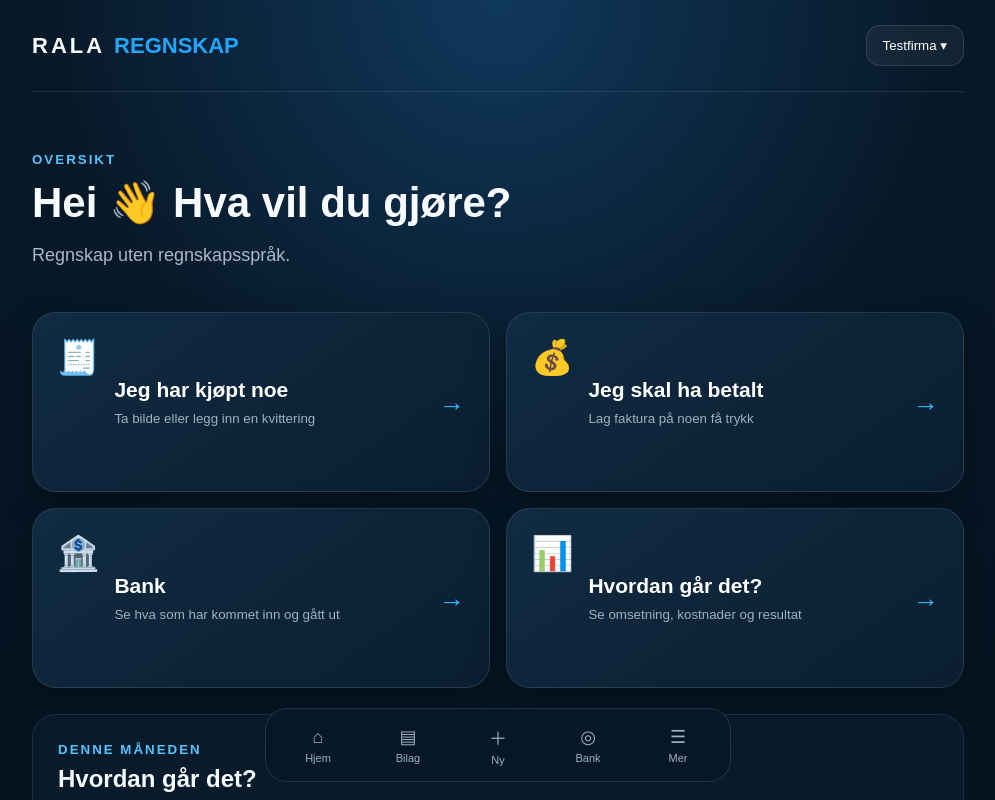
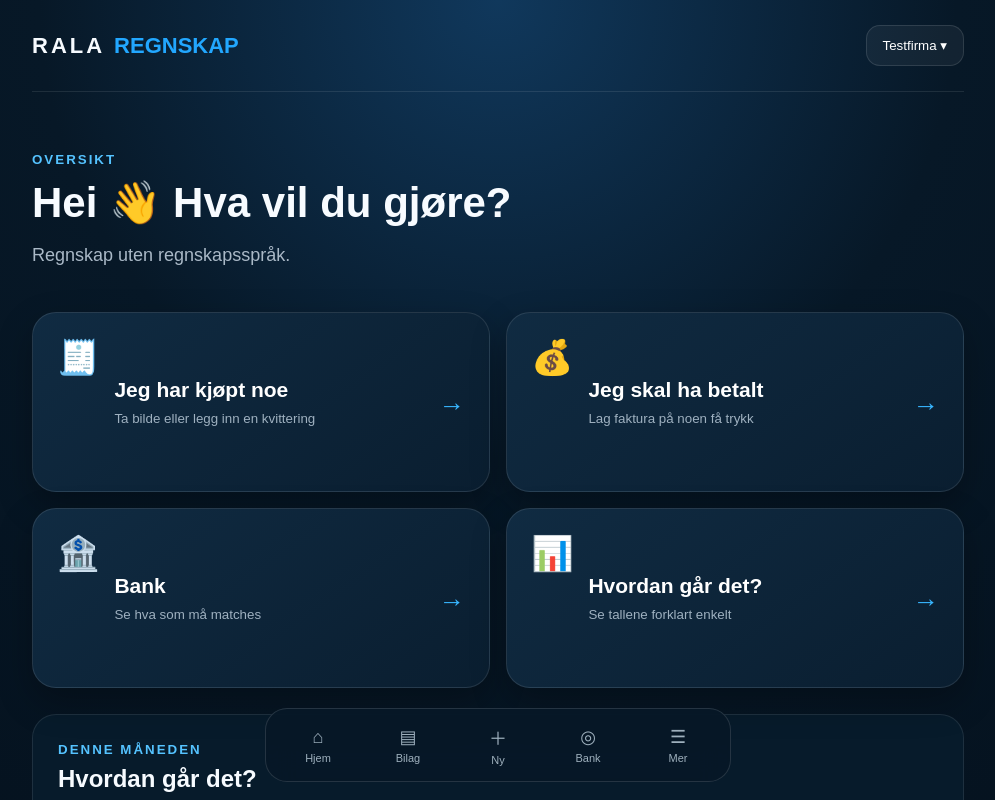
Before and after one commit to arneulrik-dev/RALA-REGNSKAP, a Next.js app: page / in a window 1280 px wide. Shown: the top 800 px of the page, without its empty margins (142-1137 px from the left). Built offline with nearby package versions, Linux system fonts and the light colour scheme.

Commit message:
Build interactive accounting workflows

```diff
--- a/app/page.js
+++ b/app/page.js
@@ -1,19 +1,21 @@
 "use client";
-import {useState} from "react";
-const cards=[
-["🧾","Jeg har kjøpt noe","Ta bilde eller legg inn en kvittering"],
-["💰","Jeg skal ha betalt","Lag faktura på noen få trykk"],
-["🏦","Bank","Se hva som har kommet inn og gått ut"],
-["📊","Hvordan går det?","Se omsetning, kostnader og resultat"]
-];
+import {useMemo,useState} from "react";
+const money=n=>new Intl.NumberFormat("nb-NO").format(n)+" kr";
 export default function Home(){
- const [open,setOpen]=useState(null);
- return <main>
-  <header><div><b>RALA</b><span>REGNSKAP</span></div><button>Testfirma ▾</button></header>
-  <section className="hero"><small>OVERSIKT</small><h1>Hei 👋 Hva vil du gjøre?</h1><p>Regnskap uten regnskapsspråk.</p></section>
-  <section className="grid">{cards.map((c,i)=><button className="card" key={c[1]} onClick={()=>setOpen(i)}><i>{c[0]}</i><strong>{c[1]}</strong><em>{c[2]}</em><b>→</b></button>)}</section>
-  <section className="status"><div><small>DENNE MÅNEDEN</small><h2>Hvordan går det?</h2></div><div className="numbers"><p><span>Omsetning</span><b>248 500 kr</b></p><p><span>Kostnader</span><b>161 200 kr</b></p><p><span>Resultat</span><b>+87 300 kr</b></p><p><span>MVA til gode/betale</span><b>18 420 kr</b></p></div></section>
-  <nav><button>⌂<span>Hjem</span></button><button>▤<span>Bilag</span></button><button>＋<span>Ny</span></button><button>◎<span>Bank</span></button><button>☰<span>Mer</span></button></nav>
-  {open!==null&&<div className="shade" onClick={()=>setOpen(null)}><div className="modal" onClick={e=>e.stopPropagation()}><button className="x" onClick={()=>setOpen(null)}>×</button><i>{cards[open][0]}</i><h2>{cards[open][1]}</h2><p>{open===0?"Ta bilde av kvitteringen. RALA foreslår beløp, MVA og kategori – du godkjenner.":open===1?"Velg kunde, skriv hva du har gjort og beløpet. RALA gjør resten.":open===2?"Her matcher du bankbevegelser mot kvitteringer og fakturaer.": "Her får du tallene forklart enkelt – uten å måtte være regnskapsfører."}</p><button className="primary">Kjør demo</button><small>Prototype – ingen ekte bokføring ennå</small></div></div>}
- </main>
+ const [view,setView]=useState("home"),[toast,setToast]=useState("");
+ const [receipts,setReceipts]=useState([{id:1,supplier:"ESSVE Norge",date:"24.09.2026",total:1847,mva:369,status:"Klar til godkjenning"}]);
+ const [invoices,setInvoices]=useState([{id:"1001",customer:"Byggmester Hansen AS",total:31250,due:"08.10.2026",status:"Sendt"}]);
+ const [bank,setBank]=useState([{id:1,text:"Innbetaling faktura 1001",amount:31250,matched:true},{id:2,text:"Circle K",amount:-1240,matched:false},{id:3,text:"Montér",amount:-3890,matched:false}]);
+ const totals=useMemo(()=>({sales:248500,cost:161200,result:87300,mva:18420}),[]);
+ const done=m=>{setToast(m);setTimeout(()=>setToast(""),2200)};
+ const Back=()=> <button className="back" onClick={()=>setView("home")}>← Tilbake</button>;
+ if(view==="receipt")return <main><header><Logo/><button>Testfirma ▾</button></header><section className="work"><Back/><small>KJØP</small><h1>Jeg har kjøpt noe</h1><p className="lead">Legg inn kvitteringen. RALA foreslår resten.</p><div className="panel"><label>Leverandør<input defaultValue="ESSVE Norge"/></label><div className="twocol"><label>Beløp inkl. MVA<input defaultValue="1847"/></label><label>MVA<input defaultValue="369"/></label></div><label>Kategori<select defaultValue="Verktøy og materiell"><option>Verktøy og materiell</option><option>Bil og transport</option><option>Kontor</option><option>Annet</option></select></label><label className="upload">📷 Ta bilde / last opp kvittering<input type="file" accept="image/*,.pdf"/></label><button className="primary" onClick={()=>done("Kvittering lagret som kladd ✓")}>Godkjenn forslag</button></div><h2>Siste kvitteringer</h2>{receipts.map(r=><div className="row" key={r.id}><div><b>{r.supplier}</b><span>{r.date} · {r.status}</span></div><strong>{money(r.total)}</strong></div>)}</section>{toast&&<Toast t={toast}/>}</main>;
+ if(view==="invoice")return <main><header><Logo/><button>Testfirma ▾</button></header><section className="work"><Back/><small>FAKTURA</small><h1>Jeg skal ha betalt</h1><p className="lead">Hvem skal betale, hva har du gjort og hvor mye?</p><div className="panel"><label>Kunde<input placeholder="Søk eller skriv kundenavn"/></label><label>Hva har du gjort?<textarea placeholder="F.eks. rens og montering av takrenner"/></label><div className="twocol"><label>Beløp eks. MVA<input placeholder="0"/></label><label>MVA<select><option>25 %</option><option>15 %</option><option>12 %</option><option>0 %</option></select></label></div><button className="primary" onClick={()=>done("Fakturakladd opprettet ✓")}>Lag fakturakladd</button></div><h2>Fakturaer</h2>{invoices.map(x=><div className="row" key={x.id}><div><b>#{x.id} · {x.customer}</b><span>Forfall {x.due} · {x.status}</span></div><strong>{money(x.total)}</strong></div>)}</section>{toast&&<Toast t={toast}/>}</main>;
+ if(view==="bank")return <main><header><Logo/><button>Testfirma ▾</button></header><section className="work"><Back/><small>BANK</small><h1>Hva må matches?</h1><p className="lead">RALA viser bare det du trenger å ta stilling til.</p>{bank.map(x=><div className="row bank" key={x.id}><div><b>{x.text}</b><span>{x.matched?"✓ Matchet":"Trenger handling"}</span></div><strong className={x.amount>0?"plus":""}>{x.amount>0?"+":""}{money(x.amount)}</strong>{!x.matched&&<button onClick={()=>{setBank(b=>b.map(y=>y.id===x.id?{...y,matched:true}:y));done("Bankpost matchet ✓")}}>Match</button>}</div>)}</section>{toast&&<Toast t={toast}/>}</main>;
+ if(view==="status")return <main><header><Logo/><button>Testfirma ▾</button></header><section className="work"><Back/><small>STATUS</small><h1>Hvordan går det?</h1><p className="lead">Tallene forklart på vanlig norsk.</p><div className="bigstats"><Stat n="Omsetning" v={totals.sales}/><Stat n="Kostnader" v={totals.cost}/><Stat n="Resultat" v={totals.result} good/><Stat n="MVA å betale" v={totals.mva}/></div><div className="panel explain"><h2>💡 Kort forklart</h2><p>Du har solgt for <b>{money(totals.sales)}</b> denne måneden. Etter registrerte kostnader sitter firmaet foreløpig igjen med <b>{money(totals.result)}</b> før skatt.</p><p>Neste MVA-beløp i denne demoen er <b>{money(totals.mva)}</b>.</p></div></section></main>;
+ return <main><header><Logo/><button>Testfirma ▾</button></header><section className="hero"><small>OVERSIKT</small><h1>Hei 👋 Hva vil du gjøre?</h1><p>Regnskap uten regnskapsspråk.</p></section><section className="grid"><Card icon="🧾" title="Jeg har kjøpt noe" text="Ta bilde eller legg inn en kvittering" go={()=>setView("receipt")}/><Card icon="💰" title="Jeg skal ha betalt" text="Lag faktura på noen få trykk" go={()=>setView("invoice")}/><Card icon="🏦" title="Bank" text="Se hva som må matches" go={()=>setView("bank")}/><Card icon="📊" title="Hvordan går det?" text="Se tallene forklart enkelt" go={()=>setView("status")}/></section><section className="status"><small>DENNE MÅNEDEN</small><h2>Hvordan går det?</h2><div className="numbers"><Stat n="Omsetning" v={totals.sales}/><Stat n="Kostnader" v={totals.cost}/><Stat n="Resultat" v={totals.result} good/><Stat n="MVA" v={totals.mva}/></div></section><nav><button onClick={()=>setView("home")}>⌂<span>Hjem</span></button><button onClick={()=>setView("receipt")}>▤<span>Bilag</span></button><button onClick={()=>setView("invoice")}>＋<span>Ny</span></button><button onClick={()=>setView("bank")}>◎<span>Bank</span></button><button onClick={()=>setView("status")}>☰<span>Mer</span></button></nav></main>
 }
+function Logo(){return <div><b>RALA</b><span>REGNSKAP</span></div>}
+function Card({icon,title,text,go}){return <button className="card" onClick={go}><i>{icon}</i><strong>{title}</strong><em>{text}</em><b>→</b></button>}
+function Stat({n,v,good}){return <p><span>{n}</span><b className={good?"plus":""}>{good?"+":""}{money(v)}</b></p>}
+function Toast({t}){return <div className="toast">{t}</div>}
```
